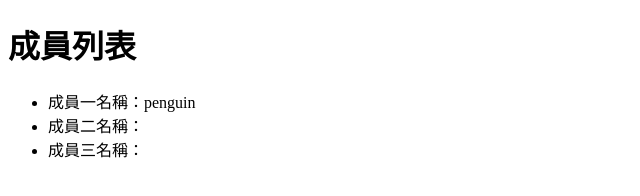
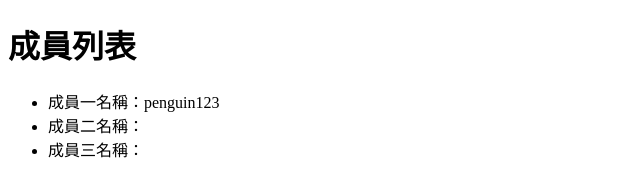
Before and after one commit to jiawun0/1104-2, a plain HTML site: page index.html in a window 1280 px wide. Shown: the full height of the page, 0-640 px from the left. Drawn offline with Linux system fonts and the light colour scheme.

Commit message:
修改成員1

```diff
--- a/index.html
+++ b/index.html
@@ -8,7 +8,7 @@
 <body>
     <h1>成員列表</h1>
     <ul>
-        <li>成員一名稱：penguin</li>
+        <li>成員一名稱：penguin123</li>
         <li>成員二名稱：</li>
         <li>成員三名稱：</li>
     </ul>
```
